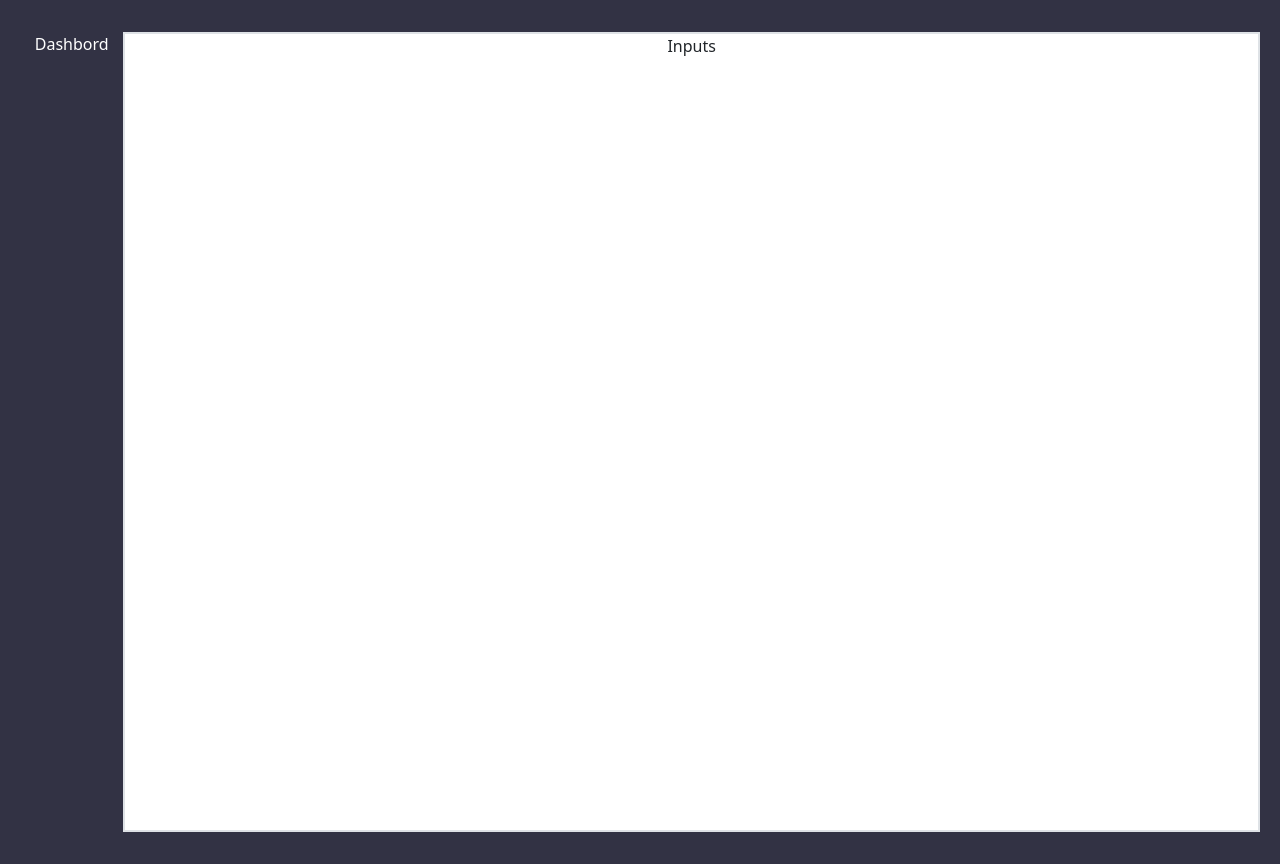
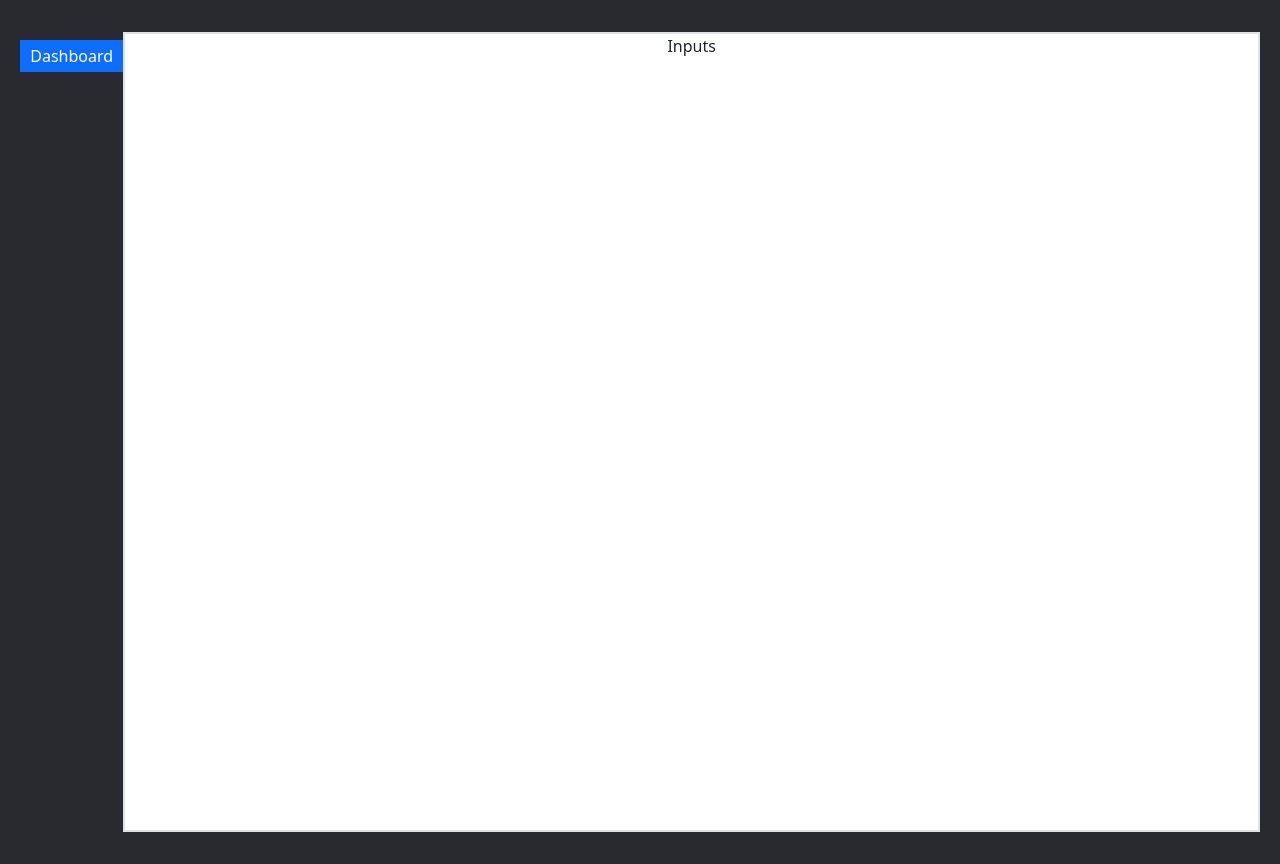
Before and after one commit to Condebasura/Consultorio, a React (Vite) app in the folder Consultorio/: page / in a window 1280 px wide. Built offline with nearby package versions, Linux system fonts and the light colour scheme.

Commit message:
creando interfaz y componentes

```diff
--- a/Consultorio/src/App.tsx
+++ b/Consultorio/src/App.tsx
@@ -2,12 +2,13 @@
 import './App.css'
 
 function App() {
- return(
+ // Crear un componente para el li
+  return(
   <>
   <div className='caja row '>
-    <div className='selector col-lg-1   vh-100'>
-<li className='list-group-item text-white'>Dashbord</li>
+    <div className='selector ps-0 pe-0 col-lg-1 m-0  vh-100'>
 
+<li className='list-group-item bg-primary p-1 text-white mt-2 '>Dashboard</li>
 
 
     </div>
--- a/Consultorio/src/index.css
+++ b/Consultorio/src/index.css
@@ -1,5 +1,5 @@
 #root {
 margin: 0;
  max-width: 100% !important;
- background-color: rgb(50, 50, 68);
+ background-color: rgb(41, 41, 48);
 }
```
